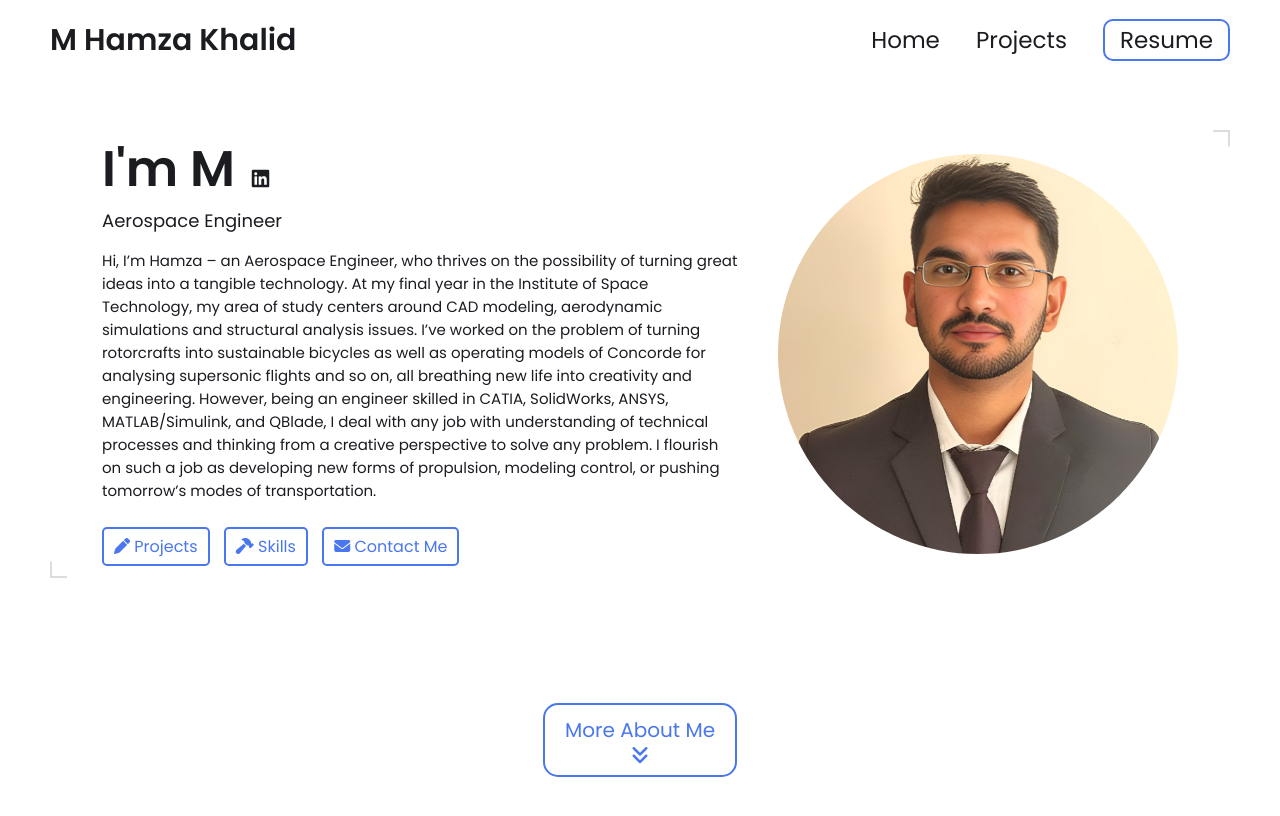
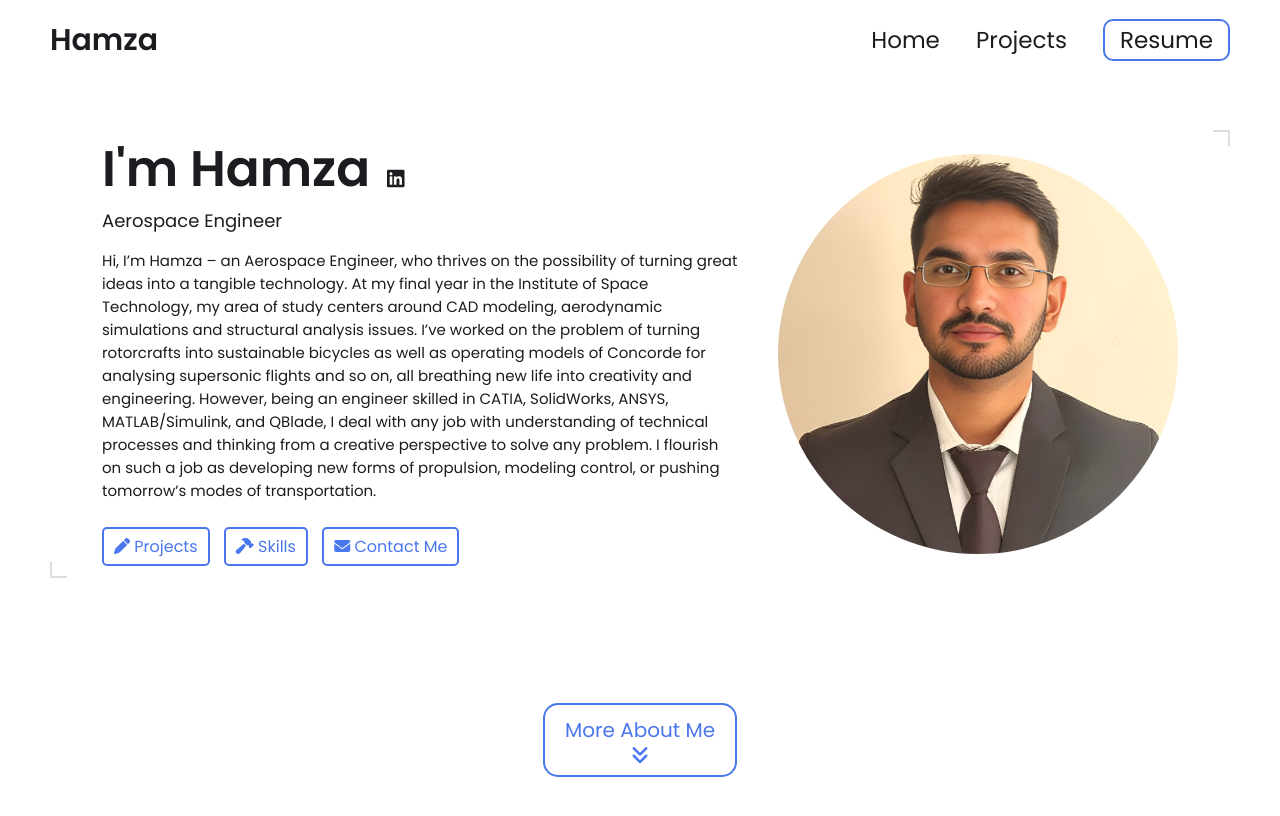
Before and after one commit to humxah007/humxah007.github.io, a Jekyll site: the page built from index.html, in a window 1280 px wide and 900 px high. Shown: the top 816 px of the window. Built offline with Jekyll 4.4.1, drawn with Linux system fonts in a browser that asks for light colours.

Commit message:
Update _config.yml

```diff
--- a/_config.yml
+++ b/_config.yml
@@ -12,7 +12,7 @@ title: M Hamza Khalid's Portfolio # This is what shows up in the tab of the brow
 
 
 # Hero Section
-name: M Hamza Khalid
+name: Hamza
 headline: Aerospace Engineer
 description: >- # dont remove this line. this will ignore all new lines until the next section
   Hi, I’m Hamza – an Aerospace Engineer, who thrives on the possibility of turning great
```
